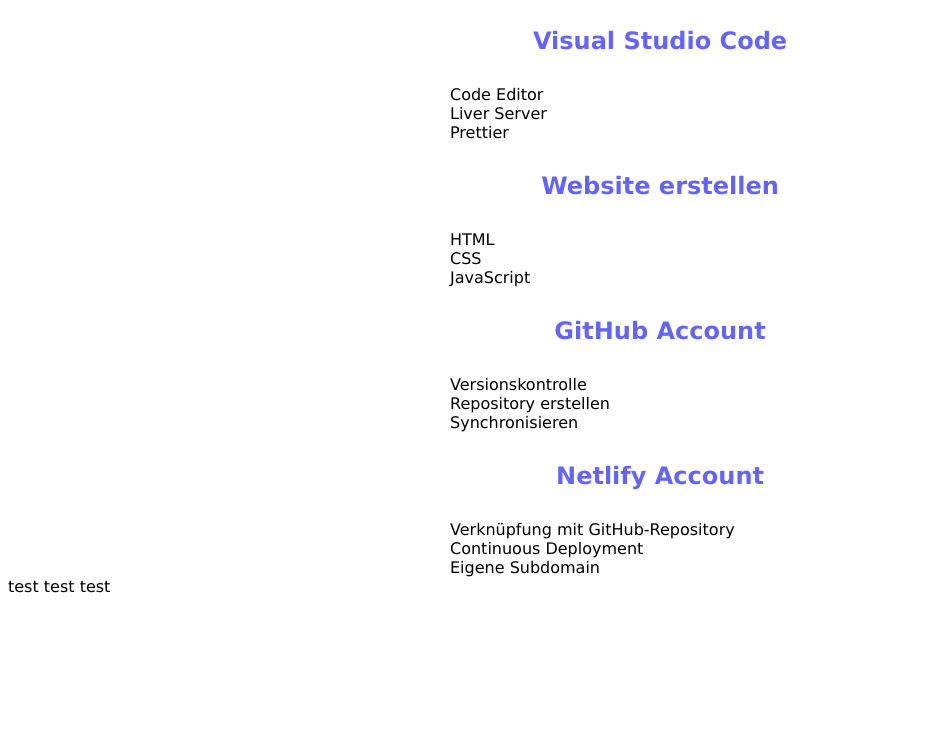
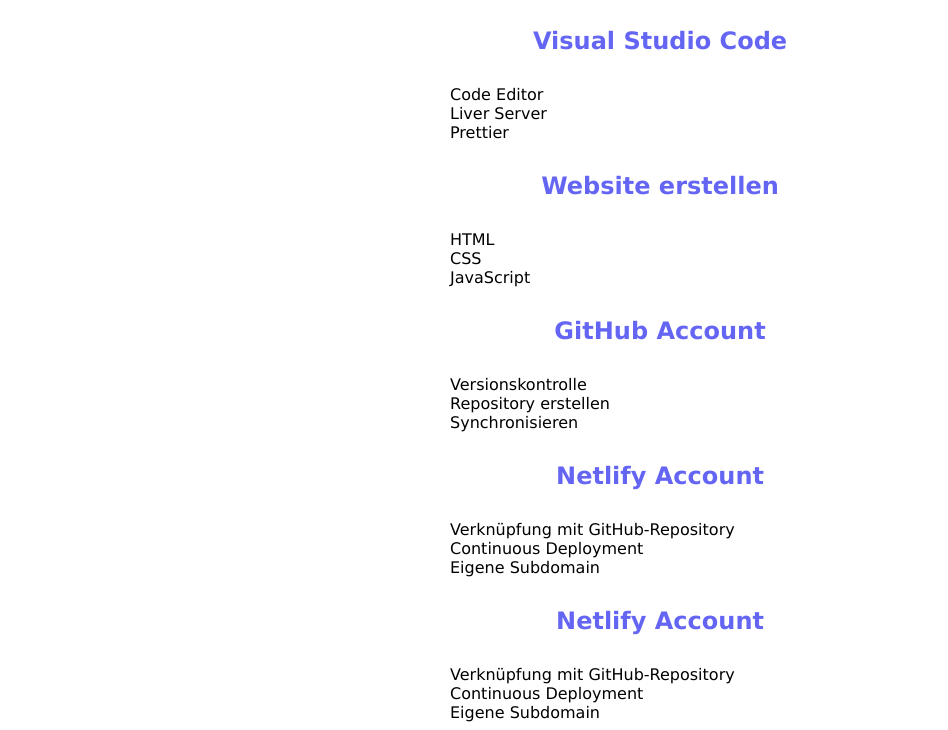
Before and after one commit to Ika-OtN/Netlify_Continuous_Deployment, a plain HTML site: page index.html in a window 1280 px wide. Shown: the part 102-832 px from the top of the page, without its empty margins (0-948 px from the left). Before the commit the page ends 800 px from the top, so only its background shows below. Drawn offline with Linux system fonts and the light colour scheme.

```diff
--- a/index.html
+++ b/index.html
@@ -58,11 +58,24 @@
         <li>Continuous Deployment</li>
         <li>Eigene Subdomain</li>
       </ul>
+
+      <li>
+        <h2>
+          <a href="https://www.netlify.com/" target="_blank">Netlify Account</a>
+        </h2>
+      </li>
+      <ul>
+        <li>Verknüpfung mit GitHub-Repository</li>
+        <li>Continuous Deployment</li>
+        <li>Eigene Subdomain</li>
+      </ul>
+
     </ol>
 
-    test test test
     <script src="script.js"></script>
   </body>
 </html>
 
 <!-- https://github.com/Ika-OtN/Netlify_Continuous_Deployment.git -->
+
+<!-- Weiter bei 14:58 -->
```
